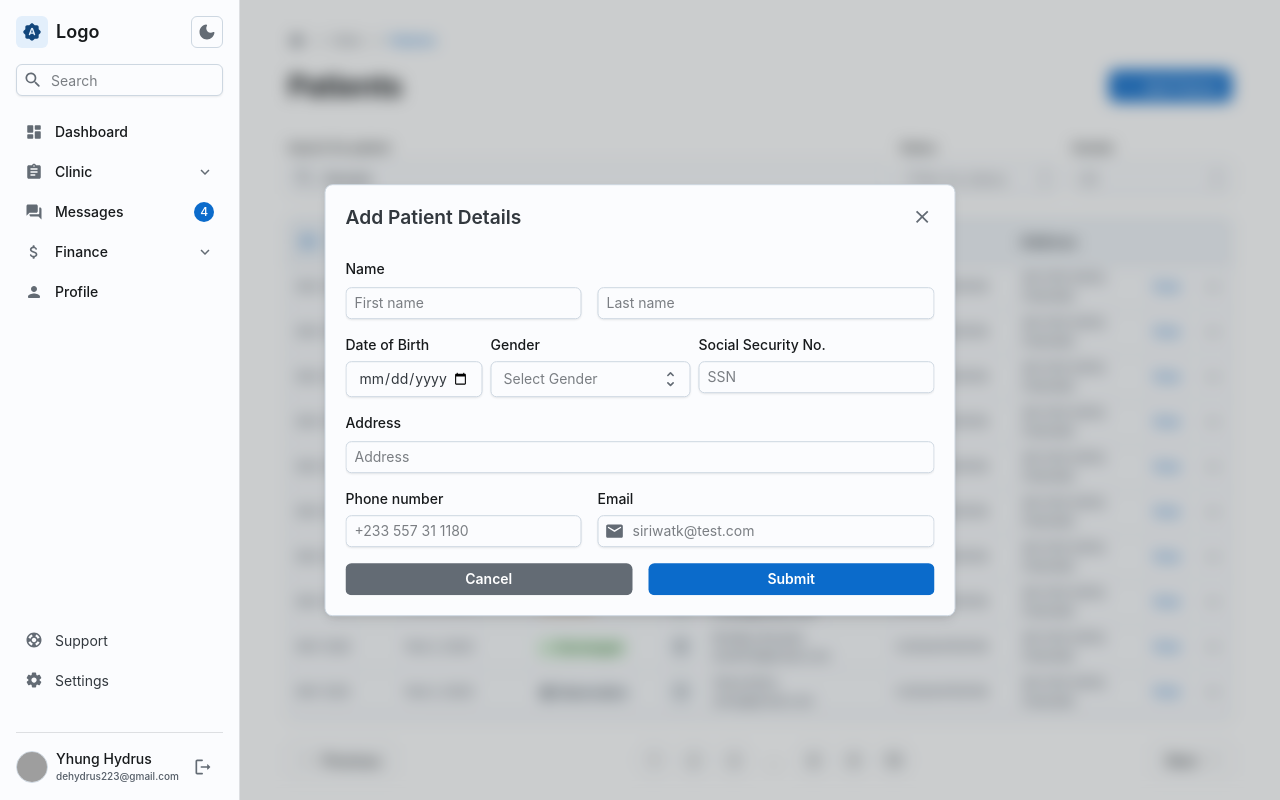
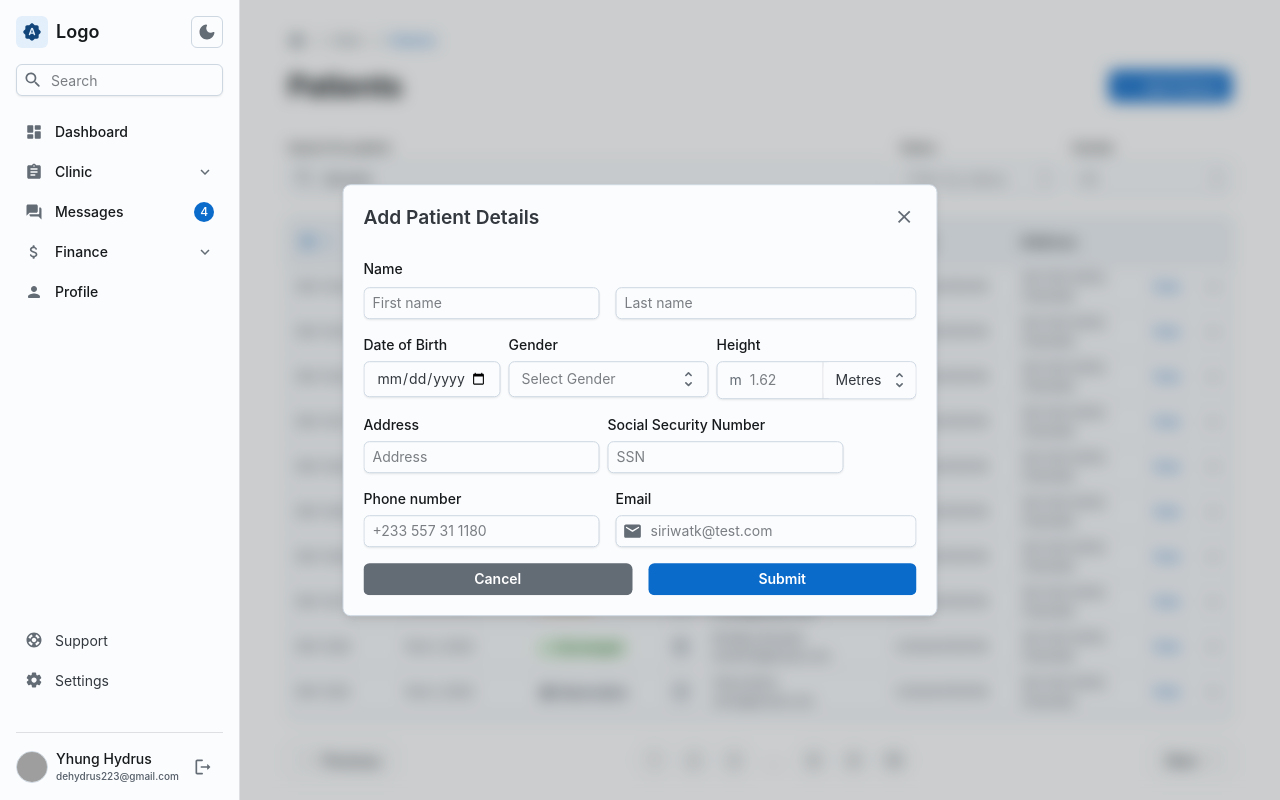
Before and after one commit to winifredbday/Emr-site, a React (Create React App) app in the folder frontend/: page /patients in a window 1280 px wide. Both pictures are taken after typing "Sample" into the empty fields and a click on the button "Add Patient". Built offline with nearby package versions, Linux system fonts and the light colour scheme; grey boxes are pictures that could not be loaded.

Commit message:
updated profile view

```diff
--- a/frontend/src/components/patients/AddPatientModal.tsx
+++ b/frontend/src/components/patients/AddPatientModal.tsx
@@ -12,13 +12,13 @@ import DialogContent from '@mui/joy/DialogContent';
 import EmailRoundedIcon from '@mui/icons-material/EmailRounded';
 import ModalClose from '@mui/joy/ModalClose';
 import Select from '@mui/joy/Select';
-
+import Divider from '@mui/joy/Divider';
 interface AddPatientModalProps{
     open: boolean;
     onClose: () => void;
 }
 export default function AddPatientModal({open, onClose}: AddPatientModalProps) {
-
+  const [height, setHeight] = React.useState('metres');
   return (
     <React.Fragment>
 
@@ -71,19 +71,48 @@ export default function AddPatientModal({open, onClose}: AddPatientModalProps) {
                       </Stack>
 
                   </FormControl>
-                  <FormControl>
-                    <FormLabel>Social Security No.</FormLabel>
+                  <FormControl sx={{Width:70}} >
+                    <FormLabel>Height</FormLabel>
+                    <Input
+                      type='number'
+                      placeholder="1.62"
+                      sx={{fontSize:"14px", width: 200}}
+                      startDecorator={{ feet: 'ft', metres: 'm', centimetres: 'cm' }[height]}
+                      endDecorator={
+                        <React.Fragment>
+                          <Divider orientation="vertical" />
+                          <Select
+                            variant="plain"
+                            value={height}
+                            onChange={(_, value) => setHeight(value!)}
+                            slotProps={{
+                              listbox: {
+                                variant: 'outlined',
+                              },
+                            }}
+                            sx={{ mr: -1.5, fontSize: '14px', '&:hover': { bgcolor: 'transparent' } }}
+                          >
+                            <Option value="feet" sx={{fontSize: '14px'}}>Feet</Option>
+                            <Option value="metres" sx={{fontSize: '14px'}}>Metres</Option>
+                            <Option value="centimetres" sx={{fontSize: '14px'}}>Centimetres</Option>
+                          </Select>
+                        </React.Fragment>
+                      }
+
+                    />
+                  </FormControl>
+              </Stack>
+              <Stack spacing={1} direction={{sm: 'row'}} flexWrap="wrap" useFlexGap>
+
+                <FormControl>
+                  <FormLabel>Address</FormLabel>
+                  <Input size="sm" placeholder="Address" sx={{ flexGrow: 1 }} />
+                </FormControl>
+
+                <FormControl>
+                    <FormLabel>Social Security Number</FormLabel>
                     <Input size="sm" type='text' placeholder="SSN" />
                   </FormControl>
-              </Stack>
-              <Stack spacing={1}>
-                <FormLabel>Address</FormLabel>
-                <FormControl
-                  sx={{ display: { sm: 'flex-column', md: 'flex-row' }, gap: 2 }}
-                >
-
-                  <Input size="sm" placeholder="Address" sx={{ flexGrow: 1 }} />
-                </FormControl>
               </Stack>
               <Stack direction={{sm: 'row', xs: 'column'}} spacing={2} flexWrap="wrap" useFlexGap>
                 <FormControl>
```
